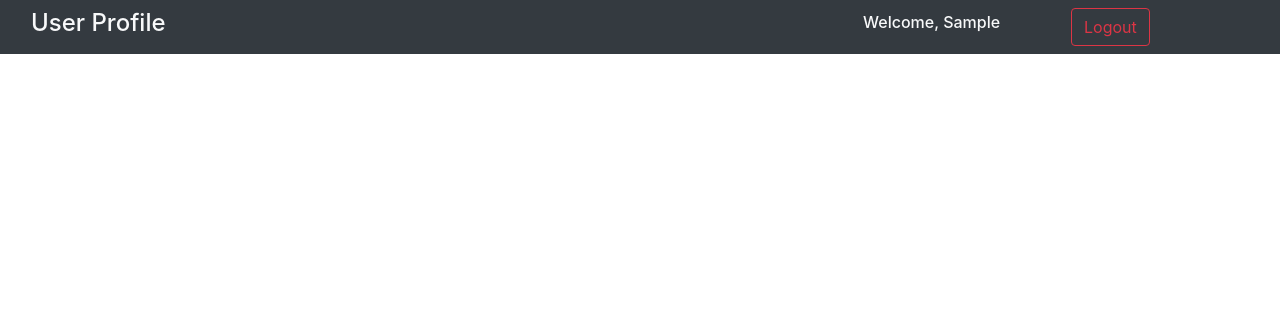
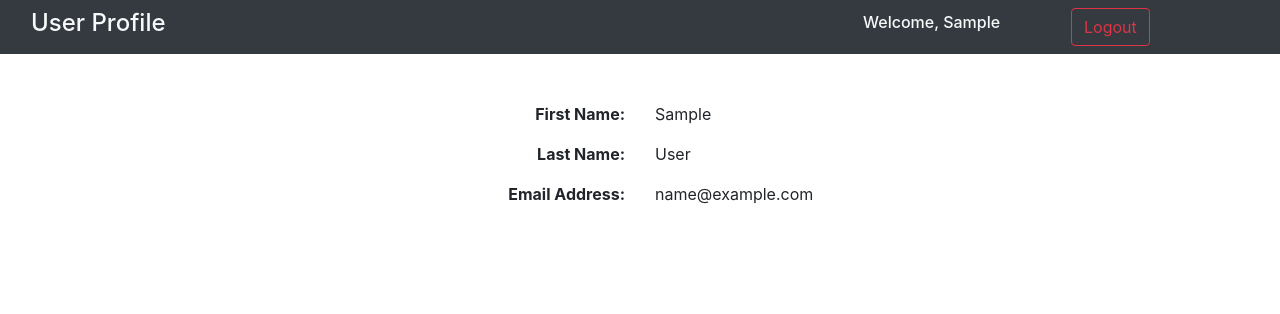
Before and after one commit to gbhoot/login_reg, a Django app: template apps/login_reg/templates/profile.html in a window 1280 px wide. Shown: the top 314 px of the page. Run offline with Django 3.2, Linux system fonts and the light colour scheme; the template is opened without the code that fills it, so the values that code supplies are empty; the visitor is signed in with stand-in values (Sample User, id 1); parts of the project's set-up code (start-up, migrations or seed data) failed here and were passed over; some libraries are stand-ins or nearby versions.

Commit message:
changes to profile page to display user info

```diff
--- a/apps/login_reg/templates/profile.html
+++ b/apps/login_reg/templates/profile.html
@@ -29,6 +29,29 @@
             </div>
         </nav>
     </header>
+
+    <main class="mt-5">
+        <div class="container">
+            <div class="row mb-3">
+                <div class="col-md-3"></div>
+                <div class="col text-right"><b>First Name:</b></div>
+                <div class="col text-left">{{ user.first_name }}</div>
+                <div class="col-md-3"></div>
+            </div>
+            <div class="row mb-3">
+                <div class="col-md-3"></div>
+                <div class="col text-right"><b>Last Name:</b></div>
+                <div class="col text-left">{{ user.last_name }}</div>
+                <div class="col-md-3"></div>
+            </div>
+            <div class="row mb-3">
+                <div class="col-md-3"></div>
+                <div class="col text-right"><b>Email Address:</b></div>
+                <div class="col text-left">{{ user.email }}</div>
+                <div class="col-md-3"></div>
+            </div>
+        </div>
+    </main>
     <!-- Optional JavaScript -->
     <!-- jQuery first, then Popper.js, then Bootstrap JS -->
     <script src="https://code.jquery.com/jquery-3.3.1.slim.min.js"
--- a/main/settings.py
+++ b/main/settings.py
@@ -25,7 +25,7 @@ SECRET_KEY = 'tiozc%98tmf@+a6wu5g(e@^k2m&rs(j4+2swzp=)*o-zh!@edj'
 # SECURITY WARNING: don't run with debug turned on in production!
 DEBUG = False
 
-ALLOWED_HOSTS = ['18.223.100.162']
+ALLOWED_HOSTS = ['18.223.100.162', 'localhost']
 
 
 # Application definition
```
Also changed, not shown: db.sqlite3.
